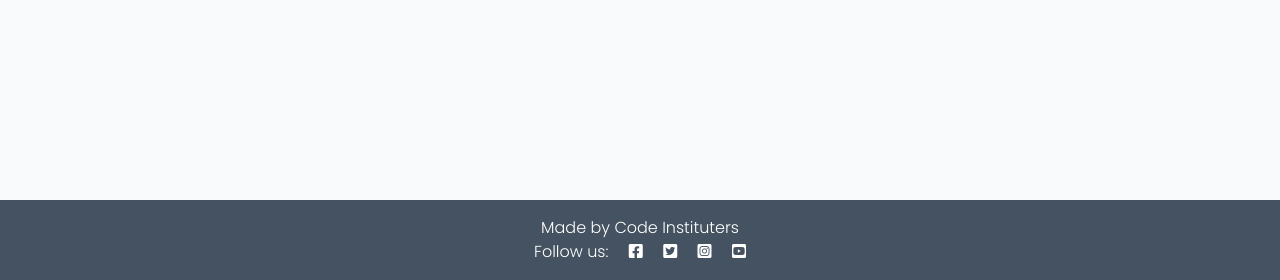
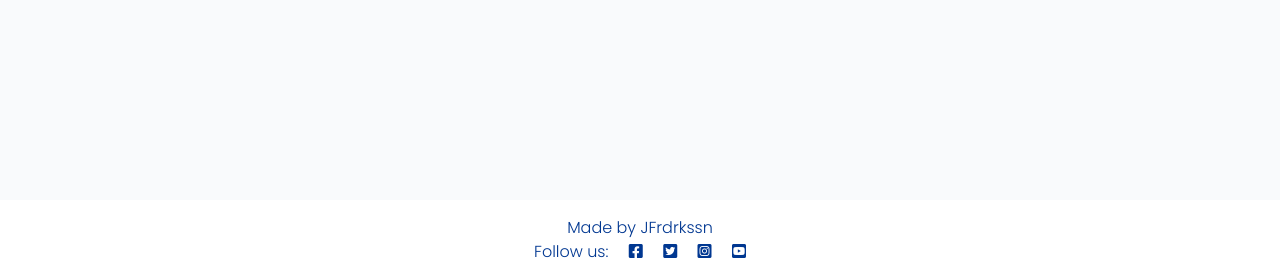
Before and after one commit to JFrdrkssn/playbay, a Django app: page / in a window 1280 px wide. Shown: the part 520-800 px from the top of the page. Run offline with Django 3.2, Linux system fonts and the light colour scheme; data that the repository does not hold is empty.

Commit message:
Add blue text color to footer and change name of website creator

```diff
--- a/static/css/style.css
+++ b/static/css/style.css
@@ -149,3 +149,9 @@ body {
     background: transparent;
     border: none;
 }
+
+/* Footer */
+
+.text-blue {
+    color: rgb(0, 55, 145);
+}
--- a/templates/base.html
+++ b/templates/base.html
@@ -73,9 +73,9 @@
     </main>
 
     <!-- Footer -->
-    <footer class="footer mt-auto py-3 dark-bg">
-        <p class="m-0 text-center text-white">Made by Code Instituters</p>
-        <p class="m-0 text-center text-white">Follow us: <i class="fab fa-facebook-square ms-3"></i>
+    <footer class="footer mt-auto py-3 bg-white">
+        <p class="m-0 text-center text-blue">Made by JFrdrkssn</p>
+        <p class="m-0 text-center text-blue">Follow us: <i class="fab fa-facebook-square ms-3"></i>
             <i class="fab fa-twitter-square ms-3"></i>
             <i class="fab fa-instagram-square ms-3"></i>
             <i class="fab fa-youtube-square ms-3"></i></p>
```
